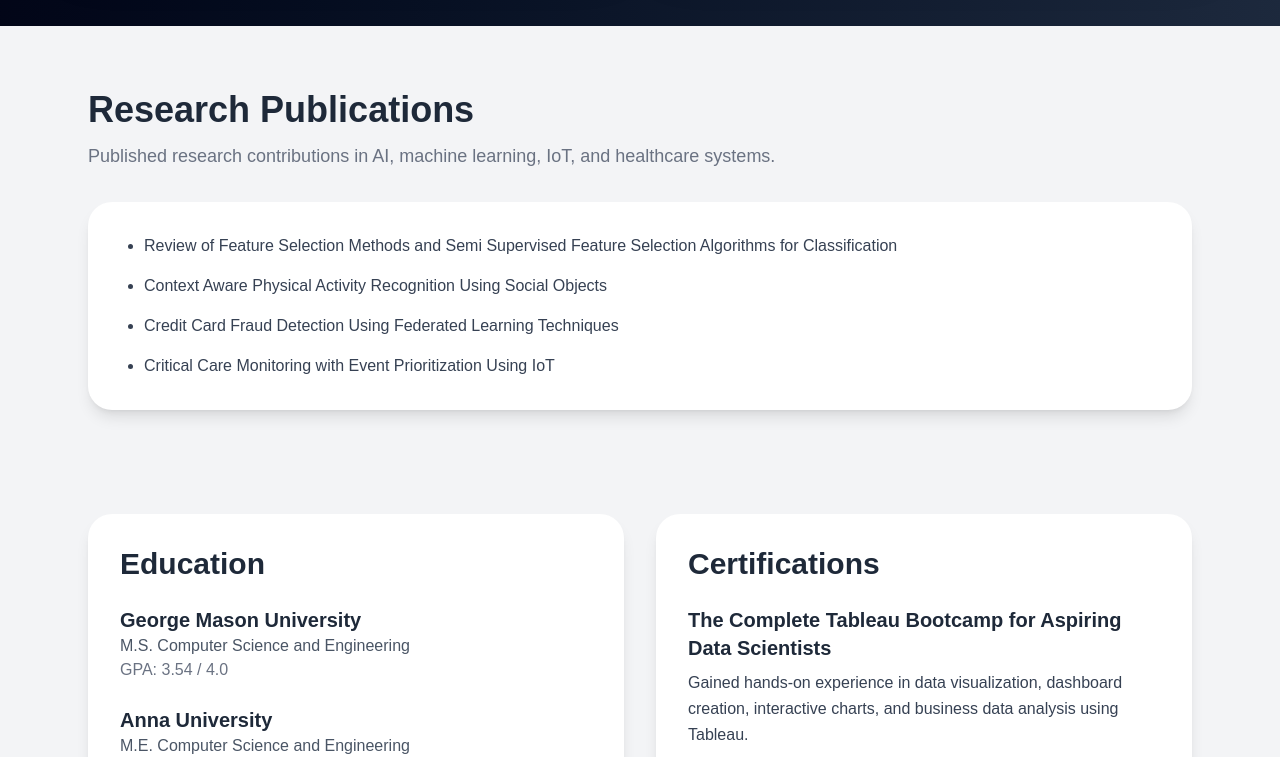
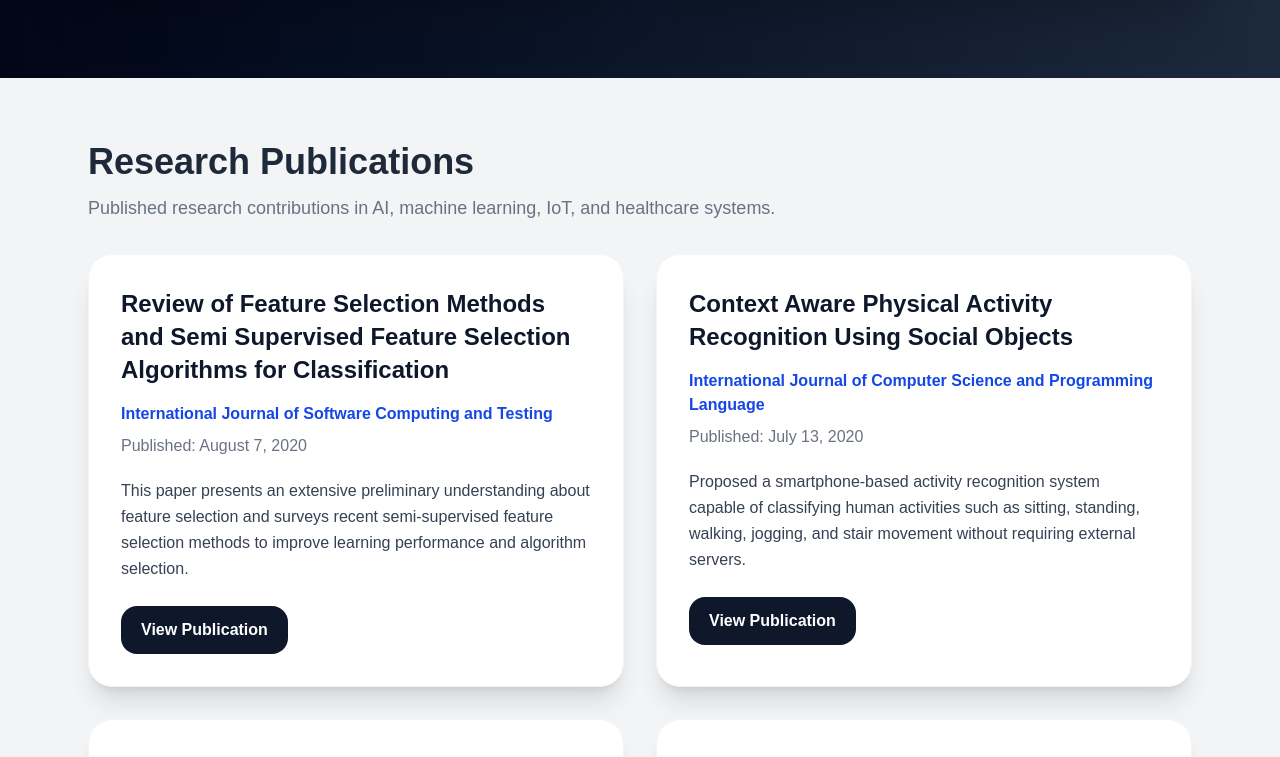
Before and after one commit to SuvarnaAdityan/suvarna-portfolio-, a Next.js app: page / in a window 1280 px wide. Shown: the part 3089-3846 px from the top of the page. Built offline with nearby package versions, Linux system fonts and the light colour scheme.

Commit message:
Updated publications and skills

```diff
--- a/app/page.js
+++ b/app/page.js
@@ -18,7 +18,7 @@ export default function SuvarnaPortfolio() {
   const [darkMode, setDarkMode] = React.useState(false);
   const skills = {
     languages: ["HTML", "CSS", "JavaScript", "C", "C++", "Python", "Java"],
-    frameworks: ["Git", "Eclipse", "NumPy", "pandas", "Matplotlib", "PyTorch", "TensorFlow", "Keras", "Scikit-learn"],
+    frameworks: ["Git", "Eclipse", "Visual Studio", "Packet Tracer", "NumPy", "pandas", "Matplotlib", "PyTorch", "TensorFlow", "Keras", "Scikit-learn"],
     databases: ["SQL", "Python Data Querying"],
     systems: ["Windows", "Linux"],
   };
@@ -63,11 +63,42 @@ export default function SuvarnaPortfolio() {
   ];
 
   const publications = [
-    "Review of Feature Selection Methods and Semi Supervised Feature Selection Algorithms for Classification",
-    "Context Aware Physical Activity Recognition Using Social Objects",
-    "Credit Card Fraud Detection Using Federated Learning Techniques",
-    "Critical Care Monitoring with Event Prioritization Using IoT"
-  ];
+  {
+    title:
+      "Review of Feature Selection Methods and Semi Supervised Feature Selection Algorithms for Classification",
+    journal: "International Journal of Software Computing and Testing",
+    date: "August 7, 2020",
+    url: "https://computers.journalspub.info/index.php?journal=JSCT&page=article&op=view&path%5B%5D=598",
+    description:
+      "This paper presents an extensive preliminary understanding about feature selection and surveys recent semi-supervised feature selection methods to improve learning performance and algorithm selection.",
+  },
+  {
+    title: "Context Aware Physical Activity Recognition Using Social Objects",
+    journal: "International Journal of Computer Science and Programming Language",
+    date: "July 13, 2020",
+    url: "https://www.journalspub.com",
+    description:
+      "Proposed a smartphone-based activity recognition system capable of classifying human activities such as sitting, standing, walking, jogging, and stair movement without requiring external servers.",
+  },
+  {
+    title: "Credit Card Fraud Detection Using Federated Learning Techniques",
+    journal:
+      "International Journal of Scientific Research in Science, Engineering and Technology",
+    date: "June 11, 2020",
+    url: "https://ijsrset.com/IJSRSET207380",
+    description:
+      "Implemented Autoencoder and Restricted Boltzmann Machine algorithms within a federated learning framework to identify and predict fraudulent credit card users.",
+  },
+  {
+    title: "Critical Care Monitoring with Event Priorization Using IoT",
+    journal:
+      "International Journal of Scientific Research in Computer Science, Engineering and Information Technology",
+    date: "March 31, 2018",
+    url: "https://ijsrcseit.com/CSEIT1833436",
+    description:
+      "Designed a smart healthcare monitoring architecture using IoT to evaluate patient criticality, prioritize emergency data, and support caregivers and healthcare professionals with real-time monitoring.",
+  },
+];
 
   return (
     <div className={darkMode ? "min-h-screen bg-slate-950 text-white transition-all duration-500" : "min-h-screen bg-gray-100 text-gray-800 transition-all duration-500"}>
@@ -98,6 +129,8 @@ export default function SuvarnaPortfolio() {
             <div className="mt-8 flex flex-wrap gap-4">
               <a
                 href="mailto:suvarnaadityan@gmail.com?subject=Job%20Opportunity&body=Hello%20Suvarna,"
+                target="_blank"
+                rel="noopener noreferrer"
                 className="bg-white text-slate-900 px-5 py-3 rounded-2xl font-semibold shadow-lg hover:scale-105 transition"
               >
                 Contact Me
@@ -134,6 +167,8 @@ export default function SuvarnaPortfolio() {
               Email:
               <a
                 href="mailto:suvarnaadityan@gmail.com?subject=Job%20Opportunity&body=Hello%20Suvarna,"
+                target="_blank"
+                rel="noopener noreferrer"
                 className="text-blue-300 hover:underline ml-2"
               >
                 suvarnaadityan@gmail.com
@@ -317,12 +352,40 @@ export default function SuvarnaPortfolio() {
           </p>
         </div>
 
-        <div className="bg-white rounded-3xl shadow-lg p-8">
-          <ul className="space-y-4 list-disc pl-6 text-gray-700">
-            {publications.map((publication) => (
-              <li key={publication}>{publication}</li>
-            ))}
-          </ul>
+        <div className="grid md:grid-cols-2 gap-8">
+          {publications.map((publication) => (
+            <div
+              key={publication.title}
+              className="bg-white rounded-3xl shadow-xl p-8 hover:-translate-y-2 transition duration-300 border border-gray-100"
+            >
+              <h3 className="text-2xl font-bold text-slate-900 mb-4 leading-snug">
+                {publication.title}
+              </h3>
+
+              <div className="space-y-2 mb-5">
+                <p className="text-blue-700 font-semibold">
+                  {publication.journal}
+                </p>
+
+                <p className="text-gray-500 font-medium">
+                  Published: {publication.date}
+                </p>
+              </div>
+
+              <p className="text-gray-700 leading-relaxed mb-6">
+                {publication.description}
+              </p>
+
+              <a
+                href={publication.url}
+                target="_blank"
+                rel="noopener noreferrer"
+                className="inline-block bg-slate-900 text-white px-5 py-3 rounded-2xl font-semibold hover:scale-105 transition"
+              >
+                View Publication
+              </a>
+            </div>
+          ))}
         </div>
       </section>
 
@@ -405,6 +468,8 @@ export default function SuvarnaPortfolio() {
           <div className="flex justify-center gap-6 flex-wrap">
             <a
               href="mailto:suvarnaadityan@gmail.com?subject=Job%20Opportunity&body=Hello%20Suvarna,"
+                target="_blank"
+                rel="noopener noreferrer"
               className="bg-white text-slate-900 px-5 py-3 rounded-2xl font-semibold"
             >
               Email Me
```
